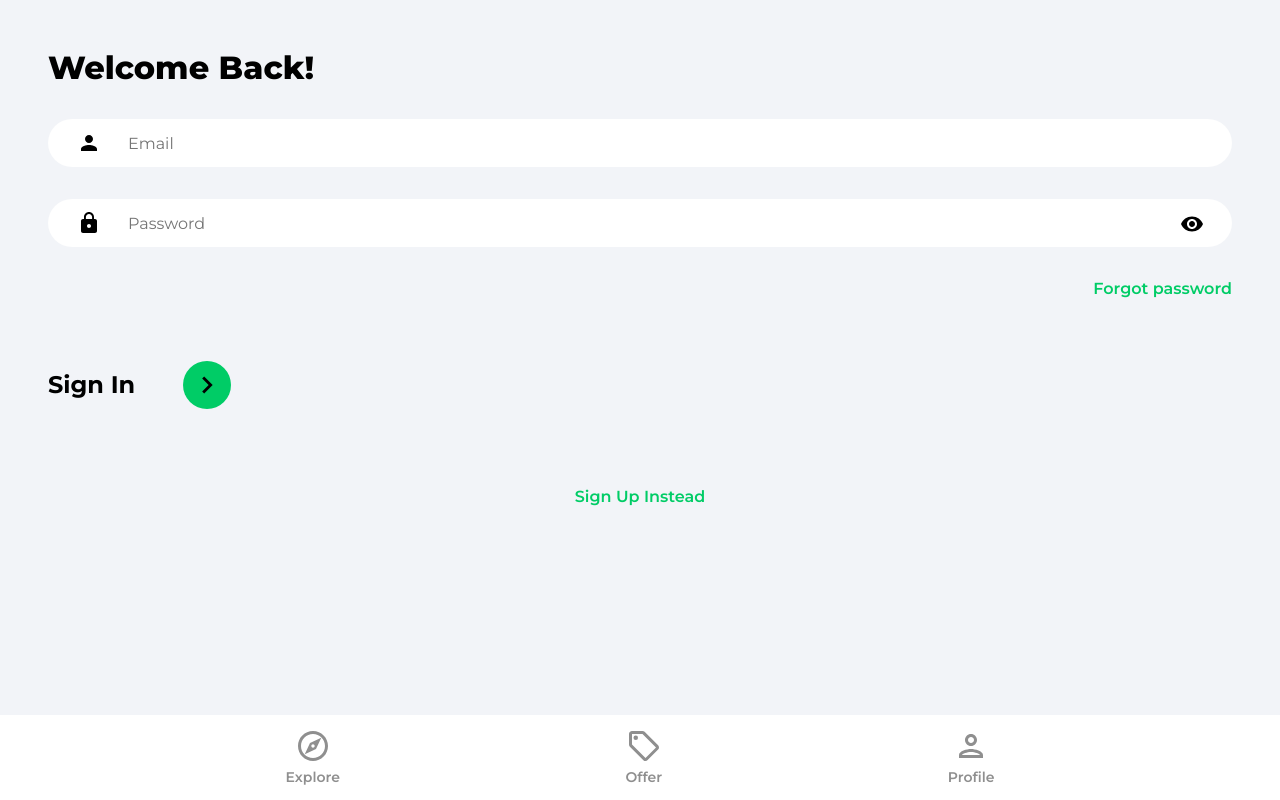
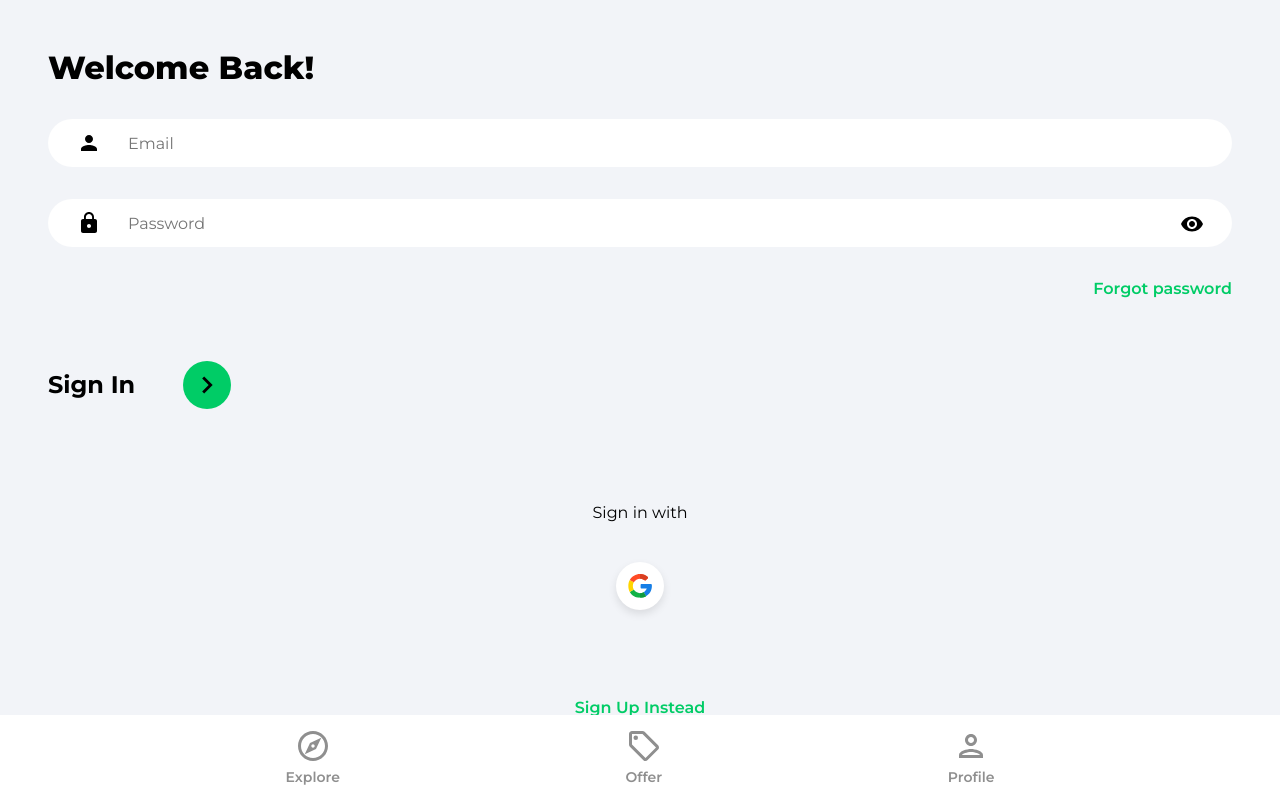
Before and after one commit to Hosseinht/buy-house-react, a React (Create React App) app: page /sign-in in a window 1280 px wide. Built offline with nearby package versions, Linux system fonts and the light colour scheme.

Commit message:
Google OAuth

```diff
--- /dev/null
+++ b/src/components/OAuth.jsx
@@ -0,0 +1,49 @@
+import {useLocation, useNavigate} from "react-router-dom";
+import {getAuth, signInWithPopup, GoogleAuthProvider} from "firebase/auth";
+import {doc, setDoc, getDoc, serverTimestamp} from "firebase/firestore";
+import {db} from "../firebase.config";
+import {toast} from "react-toastify";
+import googleIcon from '../assets/svg/googleIcon.svg'
+
+
+const OAuth = () => {
+    const navigate = useNavigate()
+    const location = useLocation()
+
+    const onGoogleClick = async () => {
+        try {
+            const auth = getAuth()
+            const provider = new GoogleAuthProvider()
+            const result = await signInWithPopup(auth, provider)
+            const user = result.user
+
+            // Check for user
+            const docRef = doc(db, 'users', user.uid)
+            const docSnap = await getDoc(docRef)
+
+            // if user doesn't exist create user
+            if (!docSnap.exists()) {
+                await setDoc(doc(db, 'users', user.uid), {
+                    // data that we wanna add to the database
+                    name: user.displayName,
+                    email: user.email,
+                    timestamp: serverTimestamp()
+                })
+            }
+            navigate('/')
+        } catch (error) {
+            toast.error("Could not authorize with google")
+        }
+    }
+
+    return (
+        <div className='socialLogin'>
+            <p>Sign {location.pathname === '/sign-up' ? 'up' : 'in'} with</p>
+            <button className='socialIconDiv' onClick={onGoogleClick}>
+                <img className='socialIconImg' src={googleIcon} alt="google"/>
+            </button>
+        </div>
+    );
+};
+
+export default OAuth;
--- a/src/pages/SignIn.jsx
+++ b/src/pages/SignIn.jsx
@@ -2,6 +2,7 @@
 import {Link, useNavigate} from "react-router-dom";
 import {getAuth, signInWithEmailAndPassword} from "firebase/auth";
 import {toast} from "react-toastify";
+import OAuth from '../components/OAuth'
 import {ReactComponent as ArrowRightIcon} from "../assets/svg/keyboardArrowRightIcon.svg";
 import visibilityIcon from '../assets/svg/visibilityIcon.svg'
 
@@ -90,7 +91,9 @@
                     </div>
 
                 </form>
-                {/*Google OAuth*/}
+
+                <OAuth/>
+
                 <Link to='/sign-up' className='registerLink'>
                     Sign Up Instead
                 </Link>
--- a/src/pages/SignUp.jsx
+++ b/src/pages/SignUp.jsx
@@ -6,6 +6,7 @@
 import {toast} from "react-toastify";
 import {ReactComponent as ArrowRightIcon} from "../assets/svg/keyboardArrowRightIcon.svg";
 import visibilityIcon from '../assets/svg/visibilityIcon.svg'
+import OAuth from "../components/OAuth";
 
 const SignUp = () => {
     const [showPassword, setShowPassword] = useState(false)
@@ -119,7 +120,9 @@
                     </div>
 
                 </form>
-                {/*Google OAuth*/}
+
+                <OAuth/>
+
                 <Link to='/sign-in' className='registerLink'>
                     Sign In Instead
                 </Link>
```
